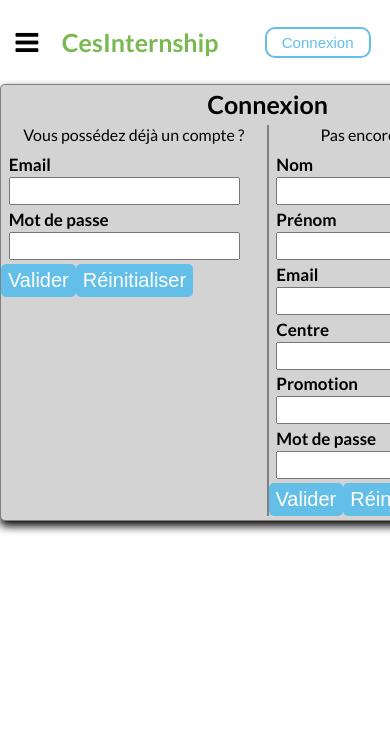
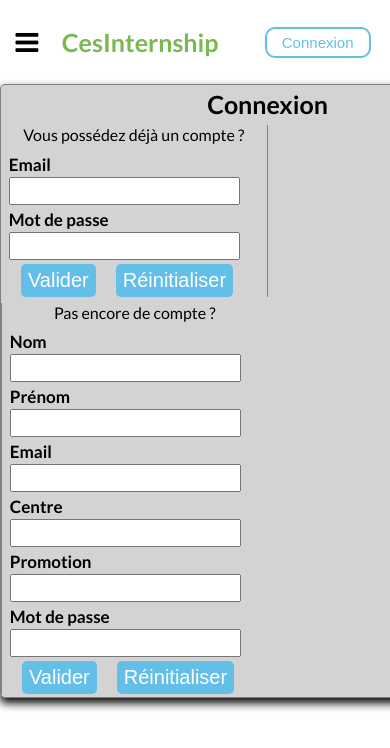
Before and after one commit to ByJfMarie/_CesInternship, a Vue app: page /offers in a window 390 px wide. Shown: the top 748 px of the page. Built offline with nearby package versions, Linux system fonts and the light colour scheme.

Commit message:
Debut responsive Form

```diff
--- a/src/assets/style/connexion.scss
+++ b/src/assets/style/connexion.scss
@@ -65,6 +65,7 @@
                 padding-top: 5px;
                 padding-bottom: 5px;
                 padding-right: 7px;
+                margin-left: 20px;
                 background-color: $blue-light;
                 border-radius: 5px;
                 border-style: none;
@@ -86,3 +87,12 @@
         }
     }
 }
+
+
+@media screen and (max-width: 600px) {
+
+    .form-container{
+        flex-direction: column;
+    }
+
+  }
```
